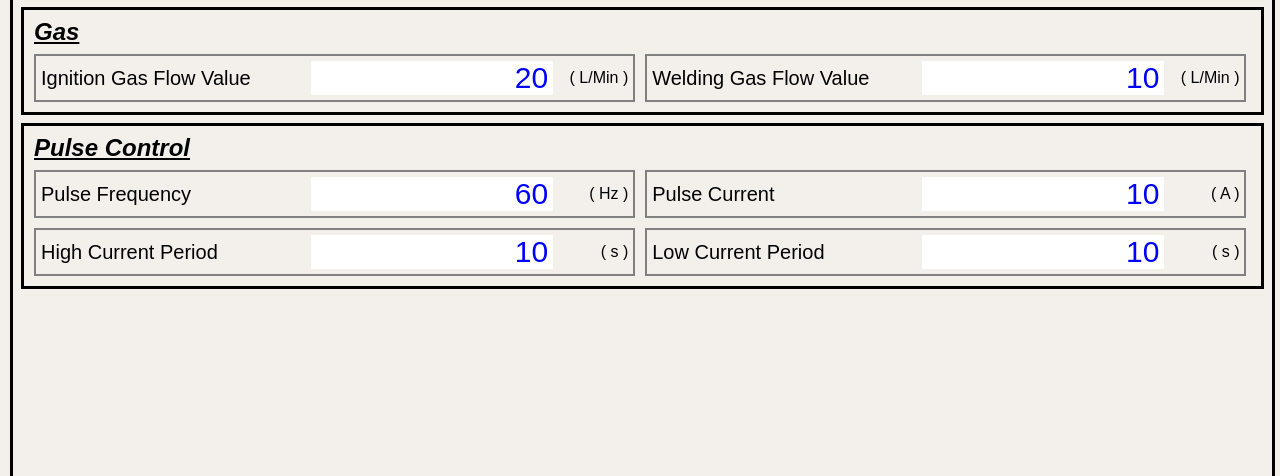
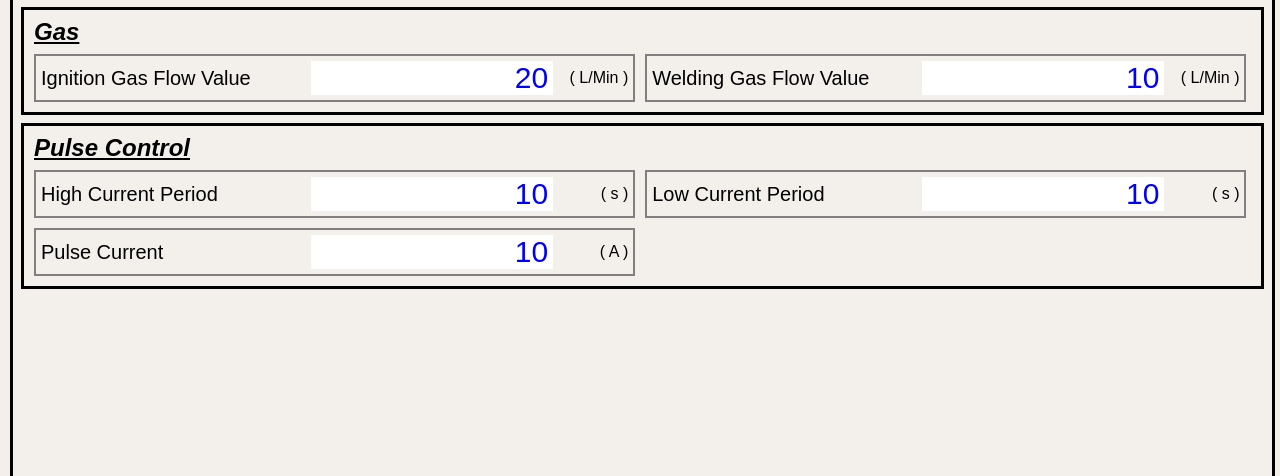
Before and after one commit to vm3bjo4tp6/Vega, a plain HTML site: page 02-3-PLASMA.html in a window 1280 px wide. Shown: the part 724-1200 px from the top of the page. Drawn offline with Linux system fonts and the light colour scheme.

Commit message:
Add files via upload

```diff
--- a/02-3-PLASMA.html
+++ b/02-3-PLASMA.html
@@ -109,16 +109,6 @@
                             <div class="topic-title">Pulse Control</div>
                             <div class="display-panel flex-row flex-wrap">
                                 <div class="item flex-row border-item">
-                                    <div class="name">Pulse Frequency</div>
-                                    <div class="value">60</div>
-                                    <div class="unit">( Hz )</div>
-                                </div>
-                                <div class="item flex-row border-item">
-                                    <div class="name">Pulse Current</div>
-                                    <div class="value">10</div>
-                                    <div class="unit">( A )</div>
-                                </div>
-                                <div class="item flex-row border-item">
                                     <div class="name">High Current Period</div>
                                     <div class="value">10</div>
                                     <div class="unit">( s )</div>
@@ -127,6 +117,11 @@
                                     <div class="name">Low Current Period</div>
                                     <div class="value">10</div>
                                     <div class="unit">( s )</div>
+                                </div>
+                                <div class="item flex-row border-item">
+                                    <div class="name">Pulse Current</div>
+                                    <div class="value">10</div>
+                                    <div class="unit">( A )</div>
                                 </div>
                             </div>
                         </div>
```
Also changed, not shown: 02-2-TIG-cn.html (+5 -10 lines), 02-2-TIG.html (+5 -10 lines), 02-3-PLASMA-cn.html (+5 -10 lines).
